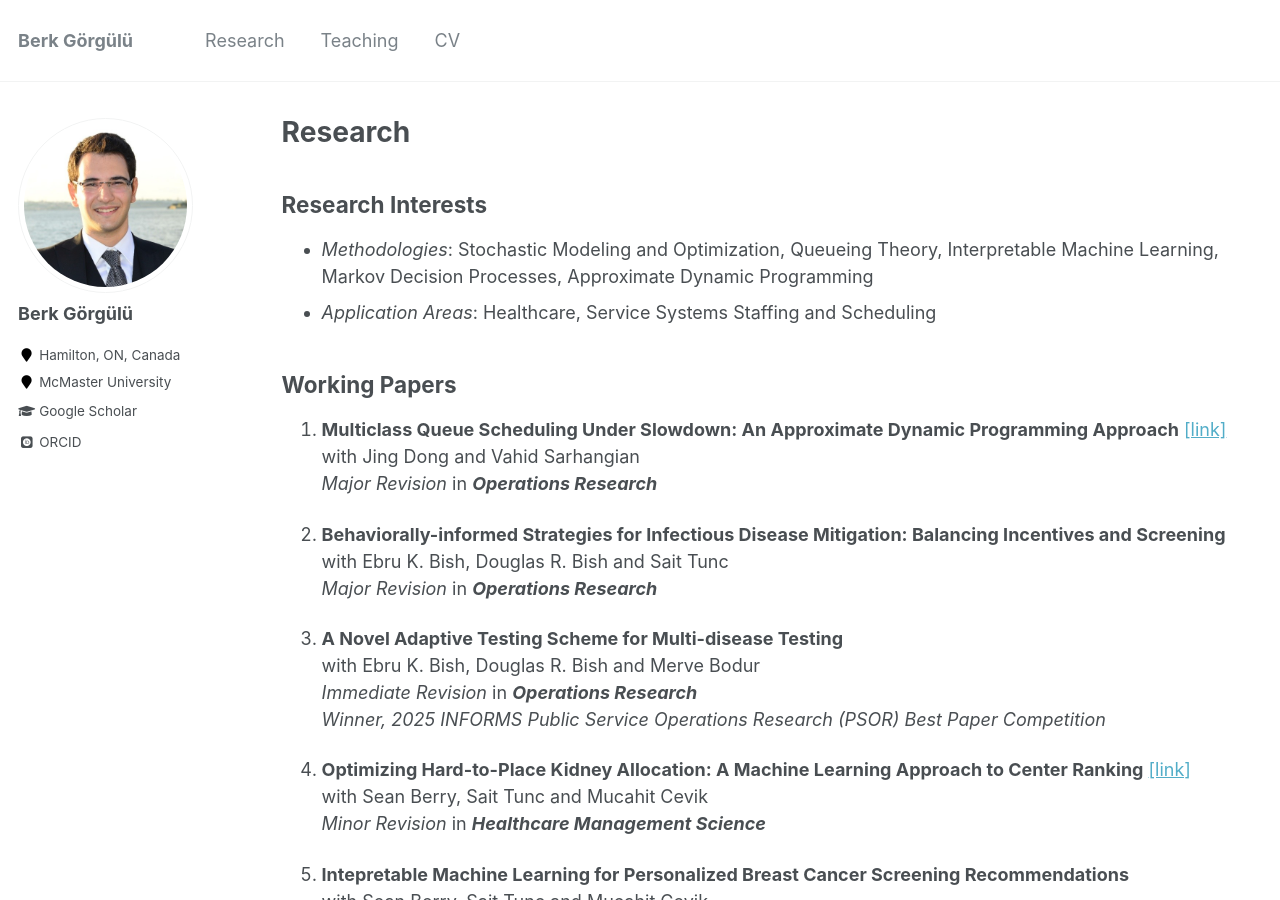
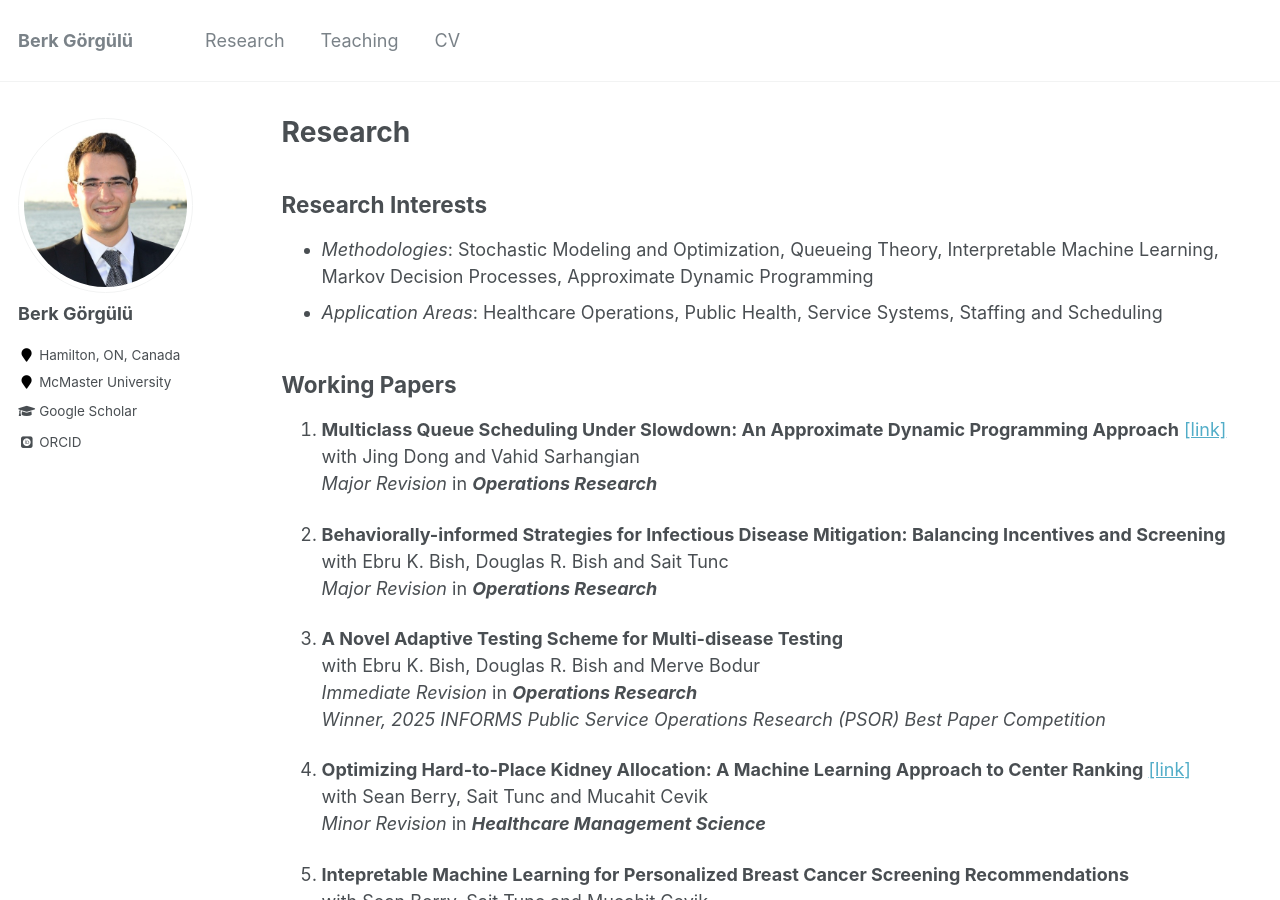
Before and after one commit to gorguluberk/gorguluberk.github.io, a Jekyll site: the page built from _pages/research.md, in a window 1280 px wide and 900 px high. Built offline with Jekyll 4.4.1, drawn with Linux system fonts in a browser that asks for light colours; some web fonts are replaced.

Commit message:
Revise research interests and update publications list
Updated research interests and added new publications.

```diff
--- a/_pages/research.md
+++ b/_pages/research.md
@@ -7,7 +7,7 @@ author_profile: true
 
 ## Research Interests
 - *Methodologies*: Stochastic Modeling and Optimization, Queueing Theory, Interpretable Machine Learning, Markov Decision Processes, Approximate Dynamic Programming
-- *Application Areas*: Healthcare, Service Systems Staffing and Scheduling
+- *Application Areas*: Healthcare Operations, Public Health, Service Systems, Staffing and Scheduling
 
 ## Working Papers
 1. **Multiclass Queue Scheduling Under Slowdown: An Approximate Dynamic Programming Approach** [[link]](https://www.arxiv.org/abs/2501.10523)\
```
